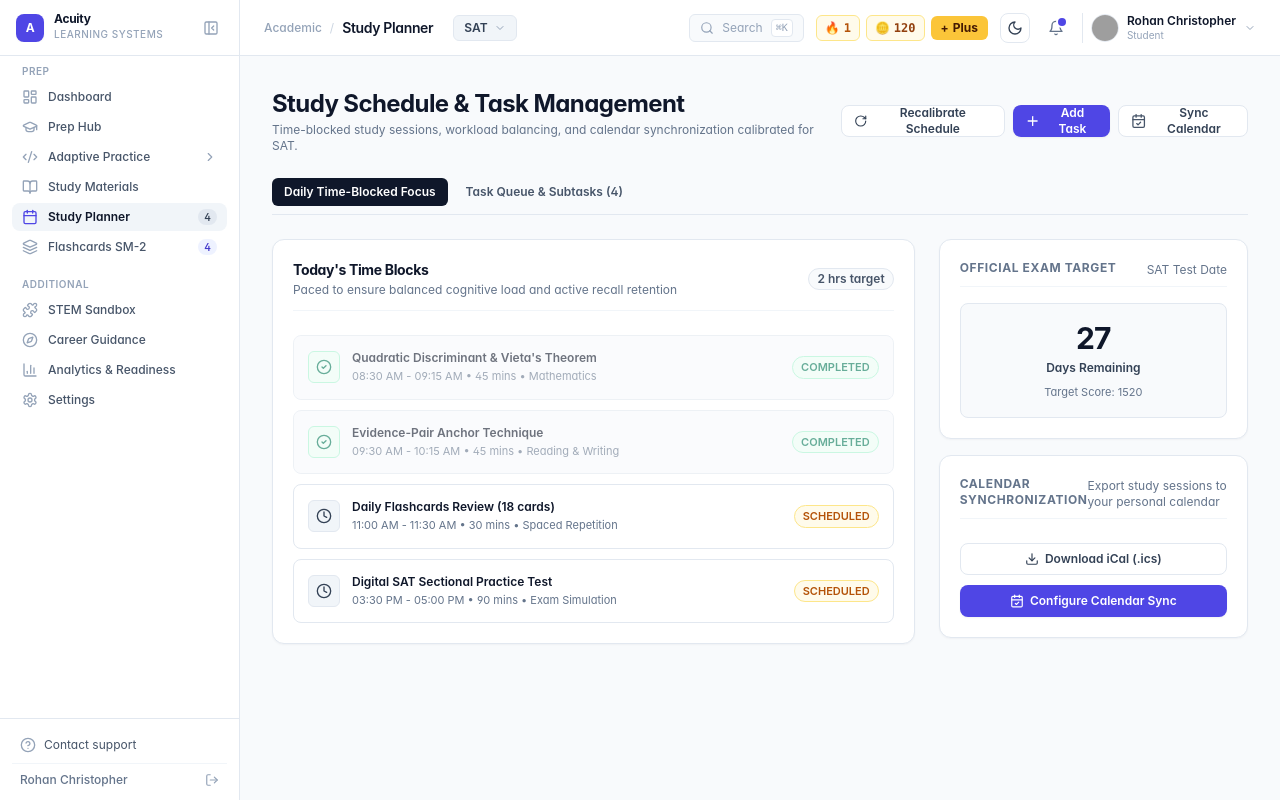
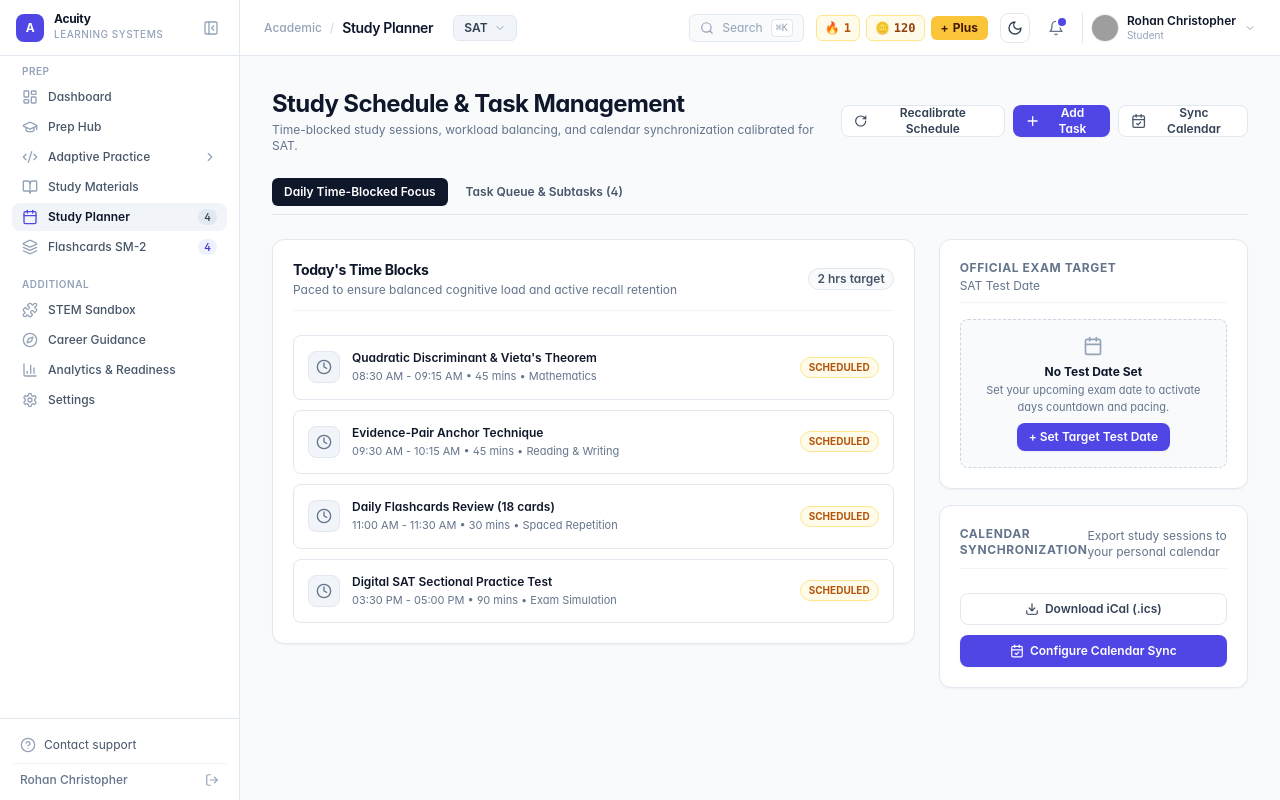
Before and after one commit to Christopher-91/Exam_prep, a Next.js app: page /study-planner in a window 1280 px wide. Built offline with nearby package versions, Linux system fonts and the light colour scheme; grey boxes are pictures that could not be loaded.

Commit message:
fix(study-planner): remove hardcoded mock date and completed blocks; make time blocks interactive and add test date picker

```diff
--- a/src/app/exam-prep/page.tsx
+++ b/src/app/exam-prep/page.tsx
@@ -89,7 +89,9 @@ export default function ExamPrepPage() {
         <div>
           <span className="text-slate-400 block text-[10px] uppercase font-semibold">Examination Date</span>
           <span className="font-bold text-slate-900 text-sm">
-            {new Date(profile.targetDate).toLocaleDateString("en-US", { month: "short", day: "numeric", year: "numeric" })}
+            {profile.targetDate
+              ? new Date(profile.targetDate).toLocaleDateString("en-US", { month: "short", day: "numeric", year: "numeric" })
+              : "Not Set"}
           </span>
         </div>
         <div>
--- a/src/app/study-planner/page.tsx
+++ b/src/app/study-planner/page.tsx
@@ -12,6 +12,9 @@ import {
   Download,
   CalendarCheck,
   RotateCw,
+  Edit3,
+  Check,
+  X,
 } from "lucide-react";
 import { Card, CardHeader, CardTitle, CardDescription } from "@/components/common/Card";
 import { Badge } from "@/components/common/Badge";
@@ -22,7 +25,47 @@ import { StudyTask, TaskPriority } from "@/lib/types";
 import { AIService } from "@/lib/ai-service";
 
 export default function StudyPlannerPage() {
-  const { tasks, addTask, toggleTask, deleteTask, scheduleBlocks, selectedExam, profile } = useApp();
+  const {
+    tasks,
+    addTask,
+    toggleTask,
+    deleteTask,
+    scheduleBlocks,
+    toggleScheduleBlock,
+    selectedExam,
+    profile,
+    setProfile,
+  } = useApp();
+
+  const [showSetTargetModal, setShowSetTargetModal] = useState(false);
+  const [targetDateInput, setTargetDateInput] = useState(profile.targetDate || "");
+  const [targetScoreInput, setTargetScoreInput] = useState(profile.targetScore || 1520);
+
+  const hasTargetDate = Boolean(profile.targetDate && profile.targetDate.trim() !== "");
+  const daysRemaining = hasTargetDate
+    ? Math.max(
+        0,
+        Math.round(
+          (new Date(profile.targetDate).getTime() - new Date().getTime()) / (1000 * 60 * 60 * 24)
+        )
+      )
+    : 0;
+
+  const handleSaveTargetDate = (e: React.FormEvent) => {
+    e.preventDefault();
+    setProfile((prev) => {
+      const updated = {
+        ...prev,
+        targetDate: targetDateInput,
+        targetScore: Number(targetScoreInput),
+      };
+      try {
+        localStorage.setItem("acuity_profile", JSON.stringify(updated));
+      } catch (err) {}
+      return updated;
+    });
+    setShowSetTargetModal(false);
+  };
 
   const [activeView, setActiveView] = useState<"daily" | "tasks">("daily");
   const [showAddTaskModal, setShowAddTaskModal] = useState(false);
@@ -181,33 +224,55 @@ export default function StudyPlannerPage() {
                 {scheduleBlocks.map((block) => (
                   <div
                     key={block.id}
-                    className={`p-3.5 rounded-lg border flex items-center justify-between transition-colors ${
+                    onClick={() => toggleScheduleBlock(block.id)}
+                    className={`p-3.5 rounded-lg border flex items-center justify-between transition-colors cursor-pointer select-none group ${
                       block.completed
-                        ? "bg-slate-50 border-slate-200 opacity-60"
-                        : "bg-white border-slate-200 hover:border-slate-300"
+                        ? "bg-slate-50 border-slate-200 opacity-75"
+                        : "bg-white border-slate-200 hover:border-slate-300 shadow-2xs"
                     }`}
+                    title="Click to toggle scheduled/completed status"
                   >
                     <div className="flex items-center gap-3">
-                      <div
-                        className={`w-8 h-8 rounded-md flex items-center justify-center font-bold text-xs ${
+                      <button
+                        type="button"
+                        onClick={(e) => {
+                          e.stopPropagation();
+                          toggleScheduleBlock(block.id);
+                        }}
+                        className={`w-8 h-8 rounded-lg flex items-center justify-center font-bold text-xs transition-colors shrink-0 ${
                           block.completed
-                            ? "bg-emerald-50 text-emerald-700 border border-emerald-200"
-                            : "bg-slate-100 text-slate-700 border border-slate-200"
+                            ? "bg-emerald-600 text-white shadow-xs"
+                            : "bg-slate-100 hover:bg-slate-200 text-slate-500 border border-slate-200"
                         }`}
+                        title={block.completed ? "Mark as Scheduled" : "Mark as Completed"}
                       >
-                        {block.completed ? <CheckCircle2 className="w-4 h-4" /> : <Clock className="w-4 h-4" />}
-                      </div>
+                        {block.completed ? <Check className="w-4 h-4 stroke-[3]" /> : <Clock className="w-4 h-4" />}
+                      </button>
                       <div>
-                        <div className="text-xs font-semibold text-slate-900">{block.topic}</div>
+                        <div
+                          className={`text-xs font-semibold transition-colors ${
+                            block.completed ? "line-through text-slate-400" : "text-slate-900"
+                          }`}
+                        >
+                          {block.topic}
+                        </div>
                         <div className="text-[11px] text-slate-500 mt-0.5">
                           {block.time} • {block.durationMinutes} mins • {block.subject}
                         </div>
                       </div>
                     </div>
 
-                    <Badge variant={block.completed ? "success" : "warning"}>
-                      {block.completed ? "COMPLETED" : "SCHEDULED"}
-                    </Badge>
+                    <div className="flex items-center gap-2">
+                      <span
+                        className={`text-[10px] font-bold px-2 py-0.5 rounded-full border transition-colors ${
+                          block.completed
+                            ? "bg-emerald-50 text-emerald-700 border-emerald-200"
+                            : "bg-amber-50 text-amber-700 border-amber-200"
+                        }`}
+                      >
+                        {block.completed ? "COMPLETED" : "SCHEDULED"}
+                      </span>
+                    </div>
                   </div>
                 ))}
               </div>
@@ -217,23 +282,57 @@ export default function StudyPlannerPage() {
           {/* Right Summary */}
           <div className="space-y-4">
             <Card className="p-5 border-slate-200">
-              <CardHeader className="pb-2">
-                <CardTitle className="text-xs uppercase tracking-wider text-slate-500">Official Exam Target</CardTitle>
-                <CardDescription>{selectedExam.toUpperCase()} Test Date</CardDescription>
+              <CardHeader className="pb-2 flex-row items-center justify-between">
+                <div>
+                  <CardTitle className="text-xs uppercase tracking-wider text-slate-500">Official Exam Target</CardTitle>
+                  <CardDescription>{selectedExam.toUpperCase()} Test Date</CardDescription>
+                </div>
+                {hasTargetDate && (
+                  <button
+                    onClick={() => {
+                      setTargetDateInput(profile.targetDate);
+                      setTargetScoreInput(profile.targetScore);
+                      setShowSetTargetModal(true);
+                    }}
+                    className="text-xs text-indigo-600 hover:underline font-semibold flex items-center gap-1"
+                  >
+                    <Edit3 className="w-3 h-3" /> Edit
+                  </button>
+                )}
               </CardHeader>
 
-              <div className="p-4 bg-slate-50 rounded-lg border border-slate-200 text-center space-y-1 mt-2">
-                <div className="text-3xl font-bold text-slate-900 tracking-tight">
-                  {Math.max(
-                    1,
-                    Math.round(
-                      (new Date(profile.targetDate).getTime() - new Date().getTime()) / (1000 * 60 * 60 * 24)
-                    )
-                  )}
+              {hasTargetDate ? (
+                <div className="p-4 bg-slate-50 rounded-lg border border-slate-200 text-center space-y-1 mt-2">
+                  <div className="text-3xl font-extrabold text-slate-900 tracking-tight tabular-nums">
+                    {daysRemaining}
+                  </div>
+                  <div className="text-xs font-semibold text-slate-700">Days Remaining</div>
+                  <p className="text-[11px] text-slate-500 pt-1">
+                    Exam Date: {new Date(profile.targetDate).toLocaleDateString("en-US", { month: "short", day: "numeric", year: "numeric" })}
+                  </p>
+                  <p className="text-[11px] text-slate-500">Target Score: {profile.targetScore}</p>
                 </div>
-                <div className="text-xs font-semibold text-slate-700">Days Remaining</div>
-                <p className="text-[11px] text-slate-500 pt-1">Target Score: {profile.targetScore}</p>
-              </div>
+              ) : (
+                <div className="p-4 bg-slate-50 rounded-lg border border-dashed border-slate-300 text-center space-y-2 mt-2">
+                  <CalendarIcon className="w-5 h-5 text-slate-400 mx-auto" />
+                  <div>
+                    <div className="text-xs font-bold text-slate-900">No Test Date Set</div>
+                    <p className="text-[11px] text-slate-500 mt-0.5">
+                      Set your upcoming exam date to activate days countdown and pacing.
+                    </p>
+                  </div>
+                  <button
+                    onClick={() => {
+                      setTargetDateInput("");
+                      setTargetScoreInput(profile.targetScore || 1520);
+                      setShowSetTargetModal(true);
+                    }}
+                    className="px-3 py-1.5 rounded-lg bg-indigo-600 hover:bg-indigo-700 text-white text-xs font-semibold shadow-sm transition-colors inline-block"
+                  >
+                    + Set Target Test Date
+                  </button>
+                </div>
+              )}
             </Card>
 
             <Card className="p-5 border-slate-200">
@@ -492,6 +591,72 @@ export default function StudyPlannerPage() {
           </div>
         </div>
       </Modal>
+      {/* Set Target Date Modal */}
+      {showSetTargetModal && (
+        <div className="fixed inset-0 z-50 bg-slate-950/40 backdrop-blur-xs flex items-center justify-center p-4">
+          <div className="bg-white border border-slate-200 rounded-xl p-6 max-w-md w-full shadow-xl space-y-4 animate-in fade-in duration-100">
+            <div className="flex items-center justify-between pb-3 border-b border-slate-100">
+              <h3 className="text-sm font-bold text-slate-900">
+                Set Target Exam Date & Target Score
+              </h3>
+              <button
+                onClick={() => setShowSetTargetModal(false)}
+                className="text-slate-400 hover:text-slate-700"
+              >
+                <X className="w-4 h-4" />
+              </button>
+            </div>
+
+            <form onSubmit={handleSaveTargetDate} className="space-y-4 text-xs">
+              <div>
+                <label className="block font-semibold text-slate-700 mb-1">
+                  Upcoming {selectedExam.toUpperCase()} Exam Date
+                </label>
+                <input
+                  type="date"
+                  value={targetDateInput}
+                  onChange={(e) => setTargetDateInput(e.target.value)}
+                  className="w-full px-3 py-2 rounded-lg border border-slate-300 text-slate-900 font-sans focus:border-indigo-600 outline-none"
+                  required
+                />
+                <p className="text-[11px] text-slate-400 mt-1">
+                  Choose the official date you plan to sit for the exam.
+                </p>
+              </div>
+
+              <div>
+                <label className="block font-semibold text-slate-700 mb-1">
+                  Target Score
+                </label>
+                <input
+                  type="number"
+                  value={targetScoreInput}
+                  onChange={(e) => setTargetScoreInput(Number(e.target.value))}
+                  className="w-full px-3 py-2 rounded-lg border border-slate-300 text-slate-900 font-mono focus:border-indigo-600 outline-none"
+                  min="400"
+                  max="1600"
+                />
+              </div>
+
+              <div className="pt-2 flex justify-end gap-2">
+                <button
+                  type="button"
+                  onClick={() => setShowSetTargetModal(false)}
+                  className="px-3 py-2 rounded-lg border border-slate-200 text-slate-700 font-semibold"
+                >
+                  Cancel
+                </button>
+                <button
+                  type="submit"
+                  className="px-4 py-2 rounded-lg bg-indigo-600 hover:bg-indigo-700 text-white font-semibold transition-colors"
+                >
+                  Save Target
+                </button>
+              </div>
+            </form>
+          </div>
+        </div>
+      )}
     </div>
   );
 }
--- a/src/components/dashboards/StudentDashboard.tsx
+++ b/src/components/dashboards/StudentDashboard.tsx
@@ -56,7 +56,7 @@ export function StudentDashboard() {
   const [showEditTargetModal, setShowEditTargetModal] = useState(false);
   const [showPinModal, setShowPinModal] = useState(false);
   const [editScore, setEditScore] = useState(profile.targetScore || 1520);
-  const [editDate, setEditDate] = useState(profile.targetDate || "2027-05-08");
+  const [editDate, setEditDate] = useState(profile.targetDate || "");
   const [editHours, setEditHours] = useState(profile.dailyStudyTargetHours || 2.0);
 
   // Pinned subjects state
--- a/src/context/AppContext.tsx
+++ b/src/context/AppContext.tsx
@@ -103,6 +103,7 @@ interface AppContextType {
   toggleTask: (taskId: string) => void;
   deleteTask: (taskId: string) => void;
   scheduleBlocks: StudyScheduleBlock[];
+  toggleScheduleBlock: (blockId: string) => void;
 
   // Admin
   auditLogs: AdminAuditLog[];
@@ -212,9 +213,25 @@ export function AppProvider({ children }: { children: React.ReactNode }) {
           parsedProfile.email = "rohan@acuitysystems.edu";
           parsedProfile.streakDays = 1;
           parsedProfile.totalStudyHours = 1.5;
-          localStorage.setItem("acuity_profile", JSON.stringify(parsedProfile));
         }
+        // If profile has the legacy hardcoded mock date '2026-12-14', clear it so the user can set their actual date
+        if (parsedProfile.targetDate === "2026-12-14") {
+          parsedProfile.targetDate = "";
+        }
+        localStorage.setItem("acuity_profile", JSON.stringify(parsedProfile));
         setProfile(parsedProfile);
+      }
+
+      const savedBlocks = localStorage.getItem("acuity_schedule_blocks");
+      if (savedBlocks) {
+        try {
+          const parsedBlocks = JSON.parse(savedBlocks);
+          setScheduleBlocks(parsedBlocks);
+        } catch (e) {
+          setScheduleBlocks(INITIAL_SCHEDULE_BLOCKS);
+        }
+      } else {
+        setScheduleBlocks(INITIAL_SCHEDULE_BLOCKS);
       }
 
       const savedTasks = localStorage.getItem("acuity_tasks");
@@ -539,6 +556,16 @@ export function AppProvider({ children }: { children: React.ReactNode }) {
     });
   };
 
+  const toggleScheduleBlock = (blockId: string) => {
+    setScheduleBlocks((prev) => {
+      const updated = prev.map((b) =>
+        b.id === blockId ? { ...b, completed: !b.completed } : b
+      );
+      saveState("acuity_schedule_blocks", updated);
+      return updated;
+    });
+  };
+
   const approveQuestion = (questionId: string) => {
     setMockTests((prev) =>
       prev.map((test) => ({
@@ -622,6 +649,7 @@ export function AppProvider({ children }: { children: React.ReactNode }) {
         toggleTask,
         deleteTask,
         scheduleBlocks,
+        toggleScheduleBlock,
         auditLogs,
         approveQuestion,
         addCustomQuestion,
--- a/src/lib/readiness-engine.ts
+++ b/src/lib/readiness-engine.ts
@@ -7,9 +7,11 @@ export function computePredictiveReadiness(
   targetDate: string,
   testHistory: TestAttemptResult[]
 ): PredictiveReadiness {
-  const targetTime = new Date(targetDate).getTime();
+  const targetTime = targetDate ? new Date(targetDate).getTime() : 0;
   const now = new Date().getTime();
-  const daysRemaining = Math.max(1, Math.round((targetTime - now) / (1000 * 60 * 60 * 24)));
+  const daysRemaining = targetDate && !isNaN(targetTime) && targetTime > now
+    ? Math.max(0, Math.round((targetTime - now) / (1000 * 60 * 60 * 24)))
+    : 0;
 
   if (!testHistory.length) {
     // Default baseline when no tests taken yet
--- a/src/lib/storage.ts
+++ b/src/lib/storage.ts
@@ -40,7 +40,7 @@ export const DEFAULT_USER_PROFILE: UserProfile = {
   createdAt: "2026-09-01T08:00:00Z",
   activeRole: "student",
   selectedExam: "sat",
-  targetDate: "2026-12-14",
+  targetDate: "", // Not set by default until chosen by the user
   targetScore: 1520,
   currentPrepLevel: "intermediate",
   dailyStudyTargetHours: 2.0,
@@ -554,7 +554,7 @@ export const INITIAL_SCHEDULE_BLOCKS: StudyScheduleBlock[] = [
     topic: "Quadratic Discriminant & Vieta's Theorem",
     type: "concept_review",
     durationMinutes: 45,
-    completed: true,
+    completed: false,
   },
   {
     id: "block-2",
@@ -563,7 +563,7 @@ export const INITIAL_SCHEDULE_BLOCKS: StudyScheduleBlock[] = [
     topic: "Evidence-Pair Anchor Technique",
     type: "practice_questions",
     durationMinutes: 45,
-    completed: true,
+    completed: false,
   },
   {
     id: "block-3",
```
